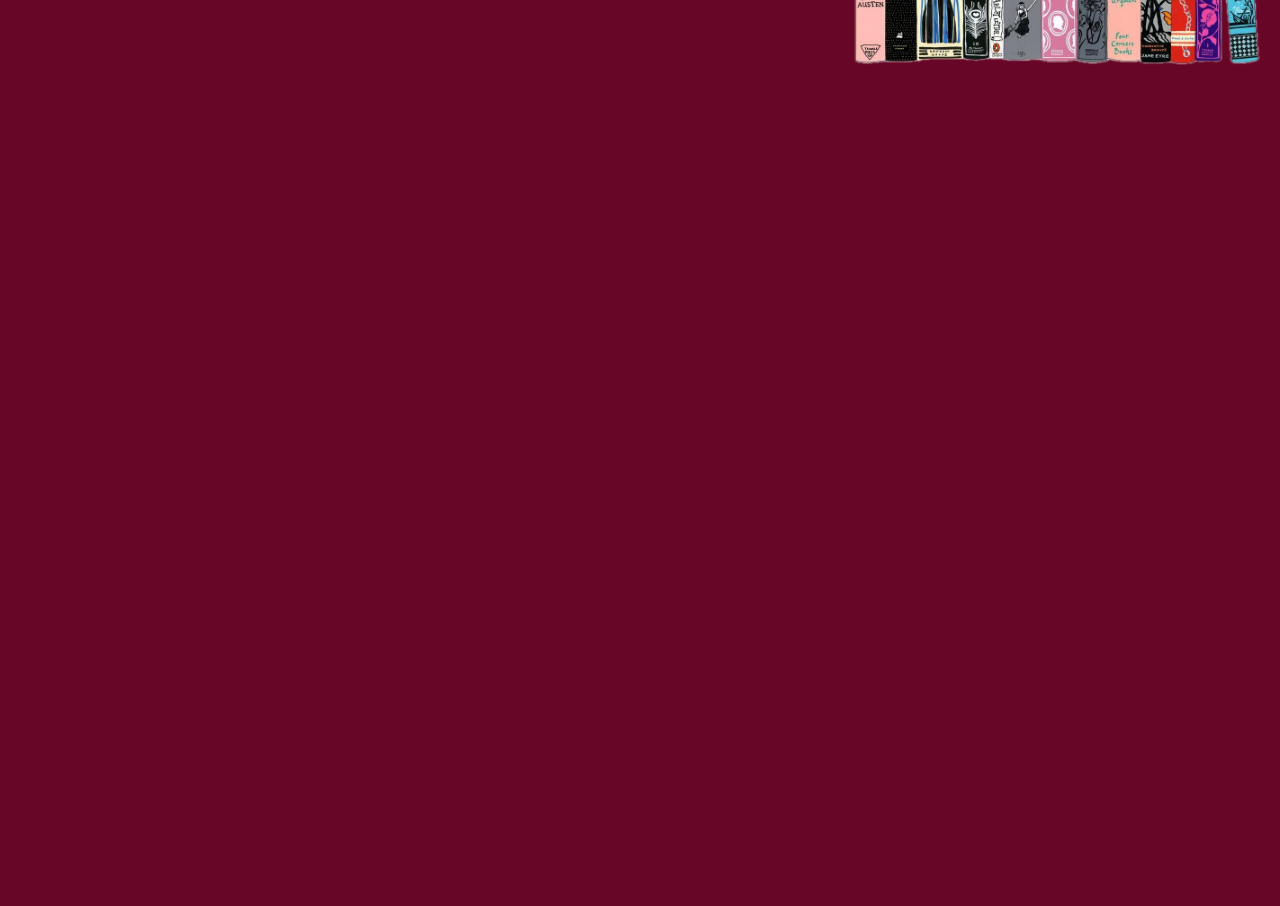
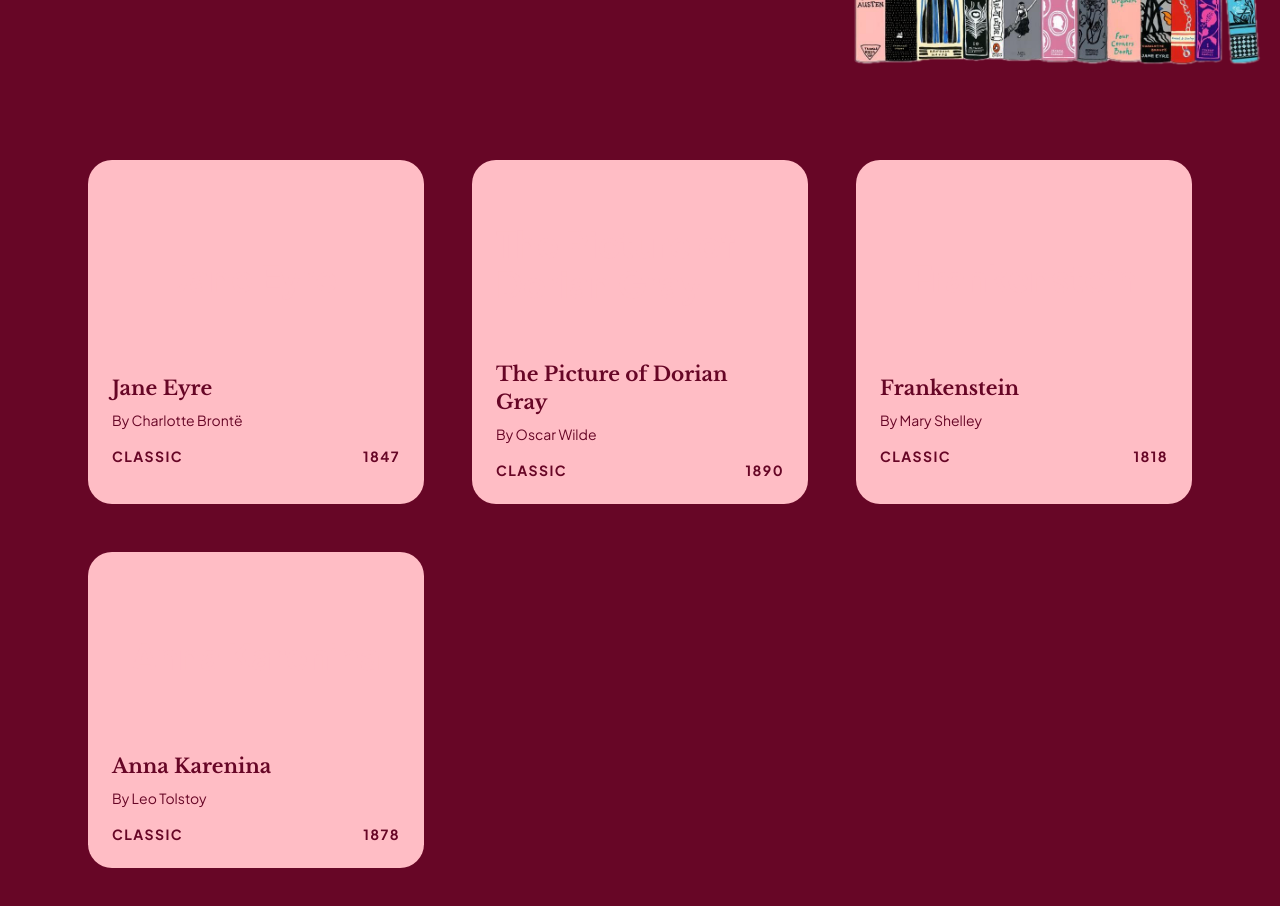
Before and after one commit to danayim03/mimi, a Next.js app: page / in a window 1280 px wide. Shown: the part 680-1586 px from the top of the page. Before the commit the page ends 800 px from the top, so only its background shows below. Built offline with nearby package versions, Linux system fonts and the light colour scheme.

Commit message:
feat: BookCard component is created & imported to page.tsx.

```diff
--- a/app/globals.css
+++ b/app/globals.css
@@ -48,7 +48,7 @@
   /* component styles */
   /* container for each book result */
   .book-card {
-    @apply flex flex-col p-6 justify-center items-start text-black-100
+    @apply flex flex-col p-6 m-6 justify-center items-start text-primary-plum
           bg-primary-pink rounded-3xl cursor-pointer
           hover:bg-white-100 hover:shadow-xl
           transition-all duration-300;
--- a/app/page.tsx
+++ b/app/page.tsx
@@ -1,11 +1,36 @@
 // page.tsx = unique content for this specific route (the home page).
 // This file is injected into the { children } slot of layout.tsx file.
+import BookCard from "@/components/BookCard";
 import Hero from "@/components/Hero";
 
 export default function Home() {
+  // dummy data to test grid for BookCard
+  const allBooks = [
+    { title: "Jane Eyre", author: "Charlotte Brontë", genre: "Classic", year: 1847 },
+    { title: "The Picture of Dorian Gray", author: "Oscar Wilde", genre: "Classic", year: 1890 },
+    { title: "Frankenstein", author: "Mary Shelley", genre: "Classic", year: 1818 },
+    { title: "Anna Karenina", author: "Leo Tolstoy", genre: "Classic", year: 1878 },
+  ];
+
   return (
     <main className="overflow-hidden">
+      {/* Main Content Section */}
       <Hero />
+
+      {/* Grid Section */}
+      <section className="padding-x padding-y">
+        <div className="grid 2xl:grid-cols-4 xl:grid-cols-3 md:grid-cols-2 grid-cols-1 w-full">
+          {allBooks.map((book) => (
+            <BookCard
+              key={book.title}
+              title={book.title}
+              author={book.author}
+              genre={book.genre}
+              year={book.year}
+            />
+          ))}
+        </div>
+      </section>
     </main>
   );
 }
--- /dev/null
+++ b/components/BookCard.tsx
@@ -0,0 +1,38 @@
+// BookCard.tsx = A reusable card that displays individual book details.
+"use client";
+
+interface BookProps {
+    title: string;
+    author: string;
+    genre: string;
+    year: number;
+}
+
+const BookCard = ({ title, author, genre, year }: BookProps) => {
+    return (
+        <div className="book-card">
+            <div className="relative w-full h-40 rounded-xl flex-center mb-4">
+                {/* will add book images later. for now, placeholder. */}
+                <span className="text-primary-pink font-bold text-4xl">
+                    {title}
+                </span>
+            </div>
+
+            <div className="flex flex-col gap-2">
+                <h2 className="text-xl font-bold">
+                    {title}
+                </h2>
+                <p className="text-sm">
+                    By {author}
+                </p>
+            </div>
+
+            <div className="mt-4 flex flex-between w-full text-sm font-bold uppercase tracking-widest">
+                <span className="text-primary-plum">{genre}</span>
+                <span className="text-primary-plum">{year}</span>
+            </div>
+        </div>
+    );
+};
+
+export default BookCard;
--- a/components/NavBar.tsx
+++ b/components/NavBar.tsx
@@ -8,7 +8,7 @@ const NavBar = () => {
         <header className="w-full absolute z-10">
             <nav className="max-width flex-between padding-x padding-y bg-transparent">
                 <Link href="/" className="text-2xl font-bold text-primary-pink font-libre">
-                    BookHub
+                    BookHub.
                 </Link>
 
                 <button type="button" className="custom-btn min-w-[130px]">
```
